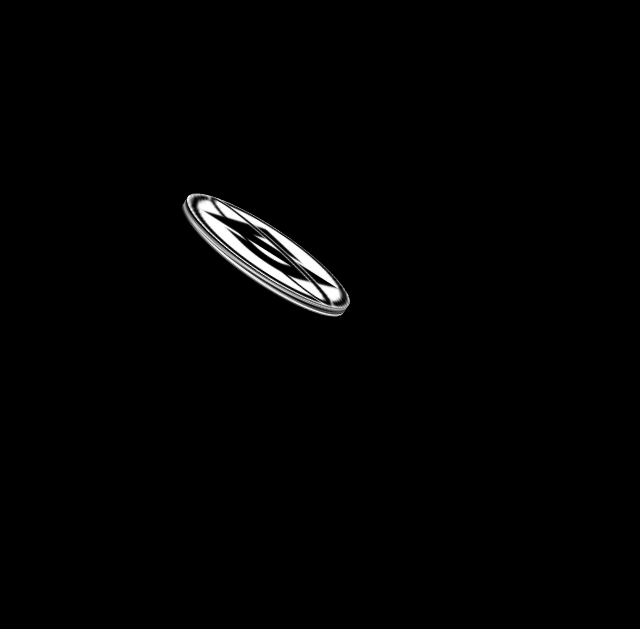
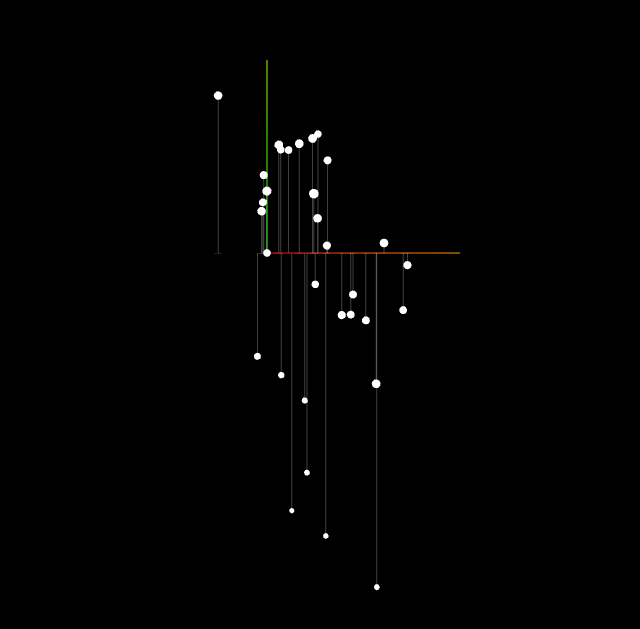
Before and after one commit to cmdrflexo/siriusinc-homepage, a plain HTML site: page sinc-app/index.html in a window 1280 px wide. Shown: the part 147-776 px from the top of the page, without its empty margins (373-1013 px from the left). Drawn offline with nearby package versions, Linux system fonts and the light colour scheme; animation ran at ten frames a second.

Commit message:
added basic systems

```diff
--- a/sinc-app/index.html
+++ b/sinc-app/index.html
@@ -27,6 +27,7 @@
         <script src = "js/third-party/three/OrbitControls.js"></script>
         <!-- APP -->
         <script src = "js/classes/ServerConnection.js"></script>
+        <script src = "js/classes/SystemCatalog.js"></script>
         <script src = "js/sinc-app.js"></script>
 	</body>
 </html>
--- /dev/null
+++ b/sinc-app/js/classes/SystemCatalog.js
@@ -0,0 +1,130 @@
+var sincSystems = [
+    {
+		name: "HIP 17044",
+		coordinates: "-74.25 / -129.53125 / -283.15625"
+	},
+    {
+		name: "HIP 16813",
+		coordinates: "-57.03125 / -143.375 / -268.28125"
+	},
+    {
+		name: "Arietis Sector XE-Z b4",
+		coordinates: "-98.78125 / -54.03125 / -199.6875"
+	},
+    {
+		name: "42 n Persei",
+		coordinates: "-83.5625 / -73.40625 / -244.34375"
+	},
+    {
+		name: "Iapodes",
+		coordinates: "-97.125 / -11.78125 / -171.28125"
+	},
+    {
+		name: "Pleiades Sector HR-W d1-57",
+		coordinates: "-86.40625 / -125.15625 / -301.84375"
+	},
+    {
+		name: "Ch'ortamaye",
+		coordinates: "-107.40625 / 11.875 / -149.59375"
+	},
+    {
+		name: "San",
+		coordinates: "-96.0625 / -24.6875 / -175.28125"
+	},
+    {
+		name: "HIP 17675",
+		coordinates: "-96.84375 / -5.78125 / -159.78125"
+	},
+    {
+		name: "Arietis Sector YZ-Y c4",
+		coordinates: "-97.3125 / -15 / -149.125"
+	},
+    {
+		name: "HIP 18518",
+		coordinates: "-61.5625 / -39.15625 / -169.90625"
+	},
+    {
+		name: "Hyades Sector DR-V c2-13",
+		coordinates: "-92.46875 / 2.21875 / -176.875"
+	},
+    {
+		name: "Hyades Sector AB-W b2-2",
+		coordinates: "-91.65625 / -62.53125 / -224.5"
+	},
+    {
+		name: "Pleiades Sector JC-V d2-62",
+		coordinates: "-82.1875 / -100.9375 / -260.59375"
+	},
+    {
+		name: "Irandan",
+		coordinates: "-86.375 / -12.40625 / -125.0625"
+	},
+    {
+		name: "Hyades Sector HI-R b5-0",
+		coordinates: "-81.03125 / -1.71875 / -164.8125"
+	},
+    {
+		name: "HIP 17412",
+		coordinates: "-71.25 / -41.59375 / -167.625"
+	},
+    {
+		name: "Liu Beni",
+		coordinates: "-96.09375 / -11.21875 / -135.25"
+	},
+    {
+		name: "Hsie",
+		coordinates: "-84.40625 / -16.6875 / -147.96875"
+	},
+    {
+		name: "Ngalia",
+		coordinates: "-74.625 / -35.03125 / -165.96875"
+	},
+    {
+		name: "HIP 18218",
+		coordinates: "-88.71875 / 0.1875 / -145.09375"
+	},
+    {
+		name: "Yuracani",
+		coordinates: "-74.9375 / -40.25 / -169.03125"
+	},
+    {
+		name: "Yen K'an",
+		coordinates: "-90.375 / 2.4375 / -179.75"
+	},
+    {
+		name: "Pic Tok",
+		coordinates: "-81.46875 / -22.875 / -160.84375"
+	},
+    {
+		name: "HIP 16591",
+		coordinates: "-77.84375 / -39.8125 / -160.59375"
+	},
+    {
+		name: "Arietis Sector BV-Y c7",
+		coordinates: "-61.8125 / -27.65625 / -160.71875"
+	},
+    {
+		name: "HIP 17655",
+		coordinates: "-83.40625 / -32.90625 / -178.375"
+	},
+    {
+		name: "HIP 17706",
+		coordinates: "-93.375 / 0.03125 / -146.125"
+	},
+    {
+		name: "Hyades Sector DR-V c2-3",
+		coordinates: "-82.625 / 6.6875 / -180.15625"
+	},
+    {
+		name: "Kongleri",
+		coordinates: "-85.71875 / 1.3125 / -144.5"
+	},
+    {
+		name: "Daik",
+		coordinates: "-69.0625 / -22.375 / -148.09375"
+	},
+    {
+		name: "HIP 15205",
+		coordinates: "-71.0625 / -54.625 / -146.4375"
+	}
+];
--- a/sinc-app/js/sinc-app.js
+++ b/sinc-app/js/sinc-app.js
@@ -13,6 +13,8 @@ let axesHelper;
 
 let coin;
 
+let systems;
+
 start();
 
 function start() {
@@ -20,7 +22,7 @@ function start() {
     setupRenderer();
     setupCamera();
     setupLighting();
-    setupObjects();
+    setupObjects(true);
     scene.add(camera, lighting);
     window.addEventListener("resize", onWindowResize);
     renderer.setAnimationLoop(update);
@@ -47,7 +49,7 @@ function setupCamera() {
     camera = new THREE.PerspectiveCamera(
         45, window.innerWidth / window.innerHeight, 0.1, 1000
     );
-    camera.position.z = 10;
+    camera.position.z = 5;
     controls = new THREE.OrbitControls(camera);
 }
 
@@ -69,7 +71,41 @@ function setupObjects(showAxes = false) {
     );
     coinMesh.rotation.set(Math.PI * 0.5, Math.PI * 0.5, 0);
     coin.add(coinMesh);
-    scene.add(coin);
+    // scene.add(coin);
+    setupSystems();
+}
+
+function setupSystems() {
+    systems = new THREE.Group();
+    systems.position.set(1.9212500000000001, 0.49375, 3.505625);;
+    scene.add(systems);
+
+    let material = new THREE.LineBasicMaterial({color: 0xffffff, transparent: true, opacity: 0.25});
+
+    for(let s of sincSystems) {
+        let system = new THREE.Mesh(
+            new THREE.SphereGeometry(0.02, 16, 8),
+            new THREE.MeshBasicMaterial()
+        );
+        let coords = s.coordinates.split(" / ");
+        system.position.set(Number(coords[0]) * 0.02, Number(coords[1]) * 0.02, Number(coords[2]) * 0.02);
+        systems.add(system);
+
+        let geometry = new THREE.Geometry();
+        geometry.vertices.push(new THREE.Vector3(system.position.x, system.position.y, system.position.z));
+        geometry.vertices.push(new THREE.Vector3(system.position.x, -0.49375, system.position.z));
+        let line = new THREE.Line(geometry, material);
+
+        let dot = new THREE.Mesh(
+            new THREE.CylinderGeometry(0.02, 0.02, 0.001, 16),
+            new THREE.MeshBasicMaterial({color: 0xffffff, transparent: true, opacity: 0.5})
+        );
+        // dot.scale.y = 0.001;
+        dot.position.set(
+            system.position.x, -0.49375, system.position.z
+        );
+        systems.add(line, dot);
+    }
 }
 
 function onWindowResize() {
```
